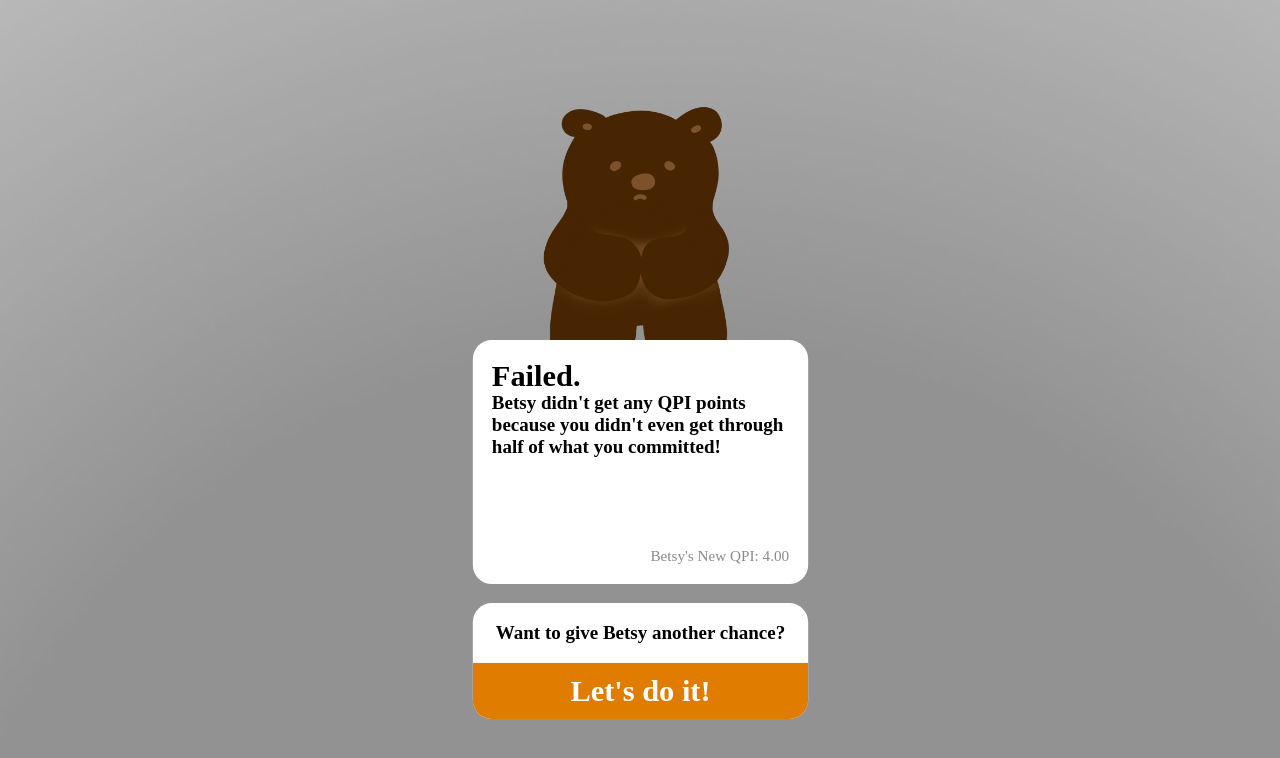
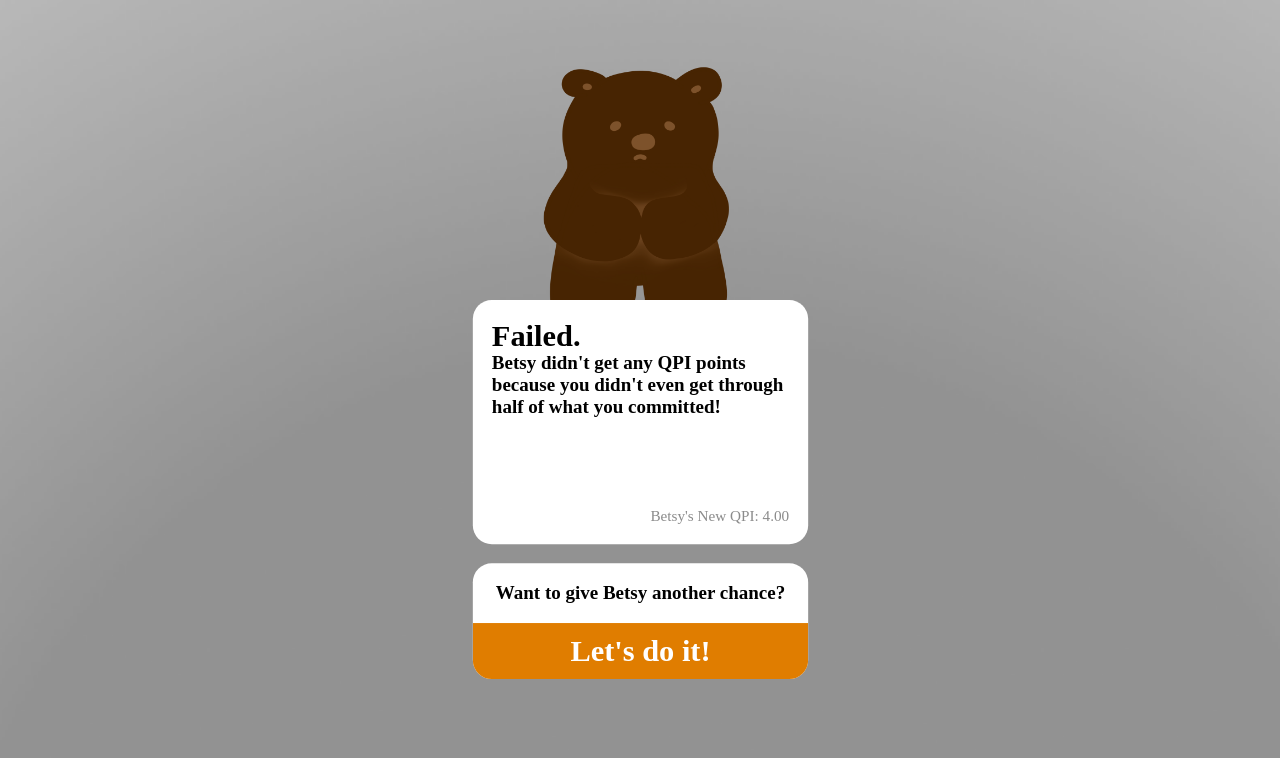
Before and after one commit to annika-dlf/accountabuddies-betsy, a React (Create React App) app: page /failed in a window 1280 px wide. Shown: the top 758 px of the page. Built offline with nearby package versions, Linux system fonts and the light colour scheme; no server answers; the database is empty; a web font is replaced by a local one.

Commit message:
align top

```diff
--- a/src/App.css
+++ b/src/App.css
@@ -72,7 +72,7 @@ small {
   width: 353px;
   height: 85vh;
   flex-direction: column;
-  justify-content: end;
+  /* justify-content: end; */
   align-items: center;
   scale: 0.95;
 }
```
